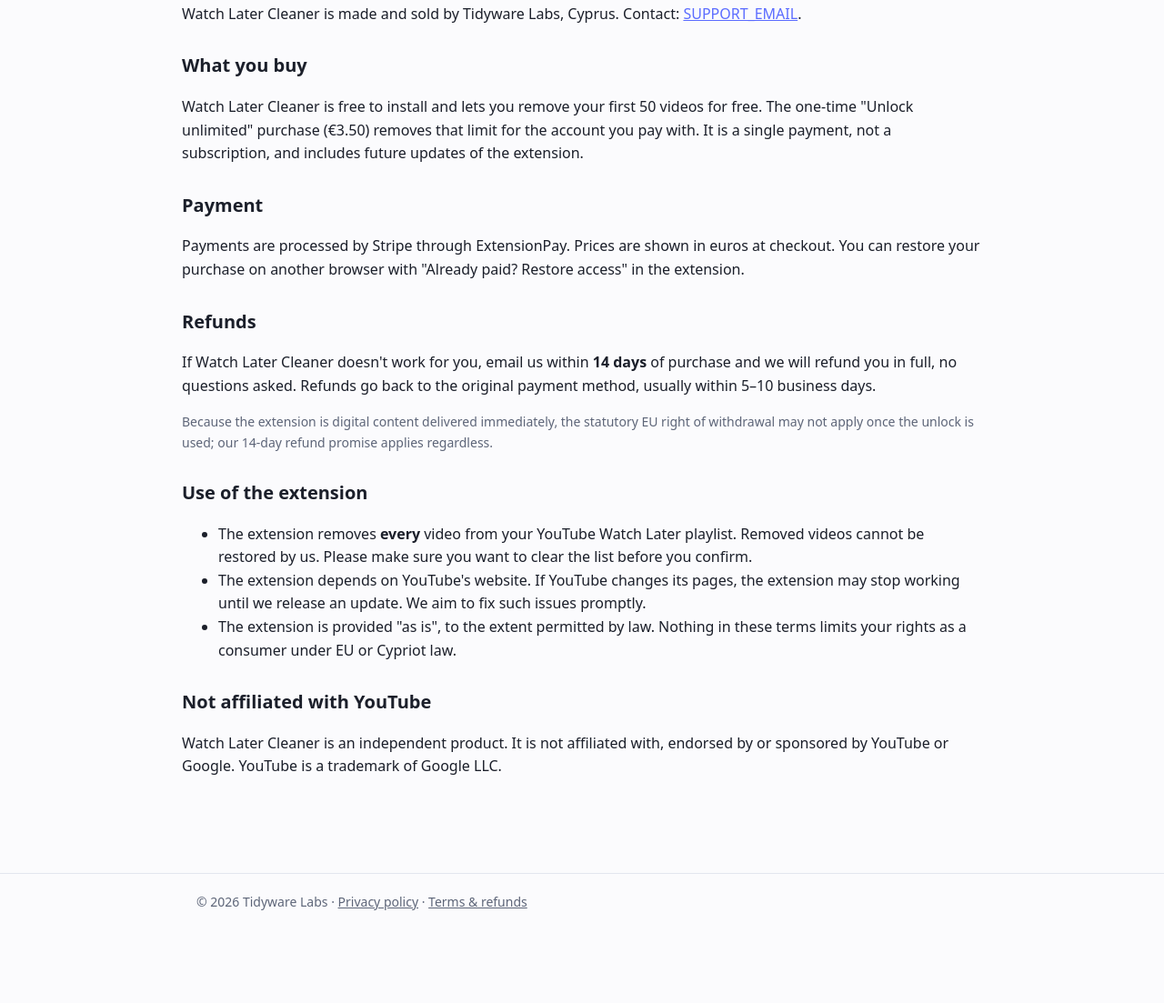
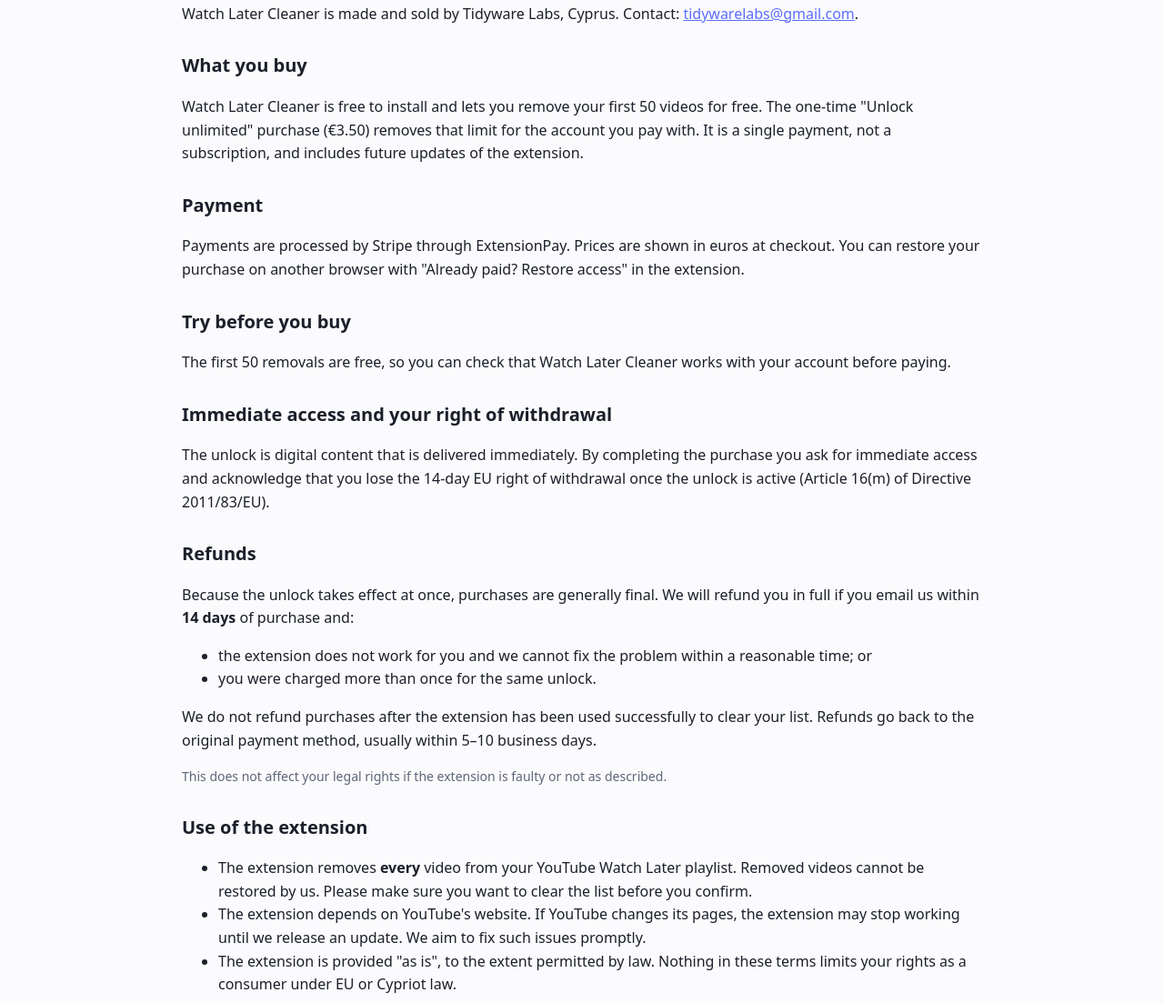
Before and after one commit to tidywarelabs/tidywarelabs.github.io, a plain HTML site: page terms.html in a window 1280 px wide. Shown: the part 256-1359 px from the top of the page at 91% size. Before the commit the page ends 1291 px from the top, so only its background shows below. Drawn offline with Linux system fonts and the light colour scheme.

Commit message:
Add files via upload

```diff
--- a/terms.html
+++ b/terms.html
@@ -20,7 +20,7 @@
     <p class="muted">Last updated: 10 November 2026</p>
 
     <h2>Seller</h2>
-    <p>Watch Later Cleaner is made and sold by Tidyware Labs, Cyprus. Contact: <a href="mailto:SUPPORT_EMAIL">SUPPORT_EMAIL</a>.</p>
+    <p>Watch Later Cleaner is made and sold by Tidyware Labs, Cyprus. Contact: <a href="mailto:tidywarelabs@gmail.com">tidywarelabs@gmail.com</a>.</p>
 
     <h2>What you buy</h2>
     <p>Watch Later Cleaner is free to install and lets you remove your first 50 videos for free. The one-time
@@ -31,11 +31,24 @@
     <p>Payments are processed by Stripe through ExtensionPay. Prices are shown in euros at checkout. You can restore
        your purchase on another browser with "Already paid? Restore access" in the extension.</p>
 
+    <h2>Try before you buy</h2>
+    <p>The first 50 removals are free, so you can check that Watch Later Cleaner works with your account before paying.</p>
+
+    <h2>Immediate access and your right of withdrawal</h2>
+    <p>The unlock is digital content that is delivered immediately. By completing the purchase you ask for immediate
+       access and acknowledge that you lose the 14-day EU right of withdrawal once the unlock is active
+       (Article 16(m) of Directive 2011/83/EU).</p>
+
     <h2>Refunds</h2>
-    <p>If Watch Later Cleaner doesn't work for you, email us within <strong>14 days</strong> of purchase and we will refund
-       you in full, no questions asked. Refunds go back to the original payment method, usually within 5–10 business days.</p>
-    <p class="muted">Because the extension is digital content delivered immediately, the statutory EU right of withdrawal
-       may not apply once the unlock is used; our 14-day refund promise applies regardless.</p>
+    <p>Because the unlock takes effect at once, purchases are generally final. We will refund you in full if you
+       email us within <strong>14 days</strong> of purchase and:</p>
+    <ul>
+      <li>the extension does not work for you and we cannot fix the problem within a reasonable time; or</li>
+      <li>you were charged more than once for the same unlock.</li>
+    </ul>
+    <p>We do not refund purchases after the extension has been used successfully to clear your list. Refunds go back to
+       the original payment method, usually within 5–10 business days.</p>
+    <p class="muted">This does not affect your legal rights if the extension is faulty or not as described.</p>
 
     <h2>Use of the extension</h2>
     <ul>
```
Also changed, not shown: index.html (+1 -1 lines), privacy.html (+1 -1 lines).
